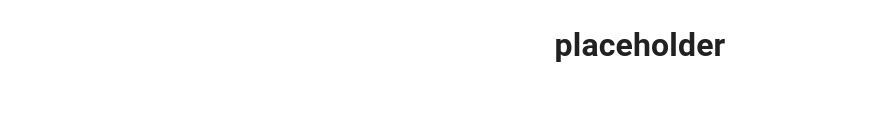
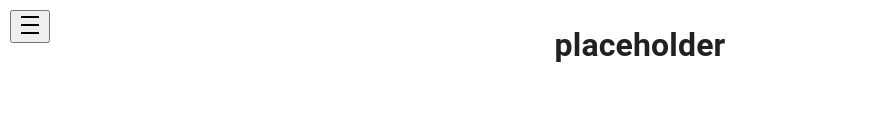
Before and after one commit to joao-t-matos/primenote, a React (Create React App) app: page / in a window 1280 px wide. Shown: the top 139 px of the page, without its empty margins (0-892 px from the left). Built offline with nearby package versions, Linux system fonts and the light colour scheme.

Commit message:
6 add navbar (#7)
* 6 add burger menu

* 6 add menu icon

```diff
--- a/src/App.css
+++ b/src/App.css
@@ -36,3 +36,23 @@
     transform: rotate(360deg);
   }
 }
+
+.menu {
+  position: absolute;
+  top: 0;
+  left: 0;
+  background-color: darkslategrey;
+  width: 30%;
+  height: 100vh;
+  display: flex;
+  flex-direction: column;
+  justify-content: space-around;
+  align-items: center;
+  z-index: 99;
+}
+
+.menu-button {
+  position: absolute;
+  top: 10px;
+  left:10px;
+}
--- a/src/App.tsx
+++ b/src/App.tsx
@@ -1,17 +1,47 @@
 import React, {FC, useState} from 'react';
 import './App.css';
+import DensityMediumIcon from '@mui/icons-material/DensityMedium';
 import Home from './pages/Home';
+import About from './pages/About';
+import Menu from './components/Menu';
 
-enum navigationScreens {
+export enum NavigationScreens {
   HOME = "HOME",
   ABOUT = "ABOUT"
 }
 
 const App: FC = () => {
-  const [navigation, setNavigation] = useState<String>();
+  const [navigation, setNavigation] = useState<string>(NavigationScreens.HOME);
+  const [isMenuOpen, setIsMenuOpen] = useState<boolean>(false);
+  const navigateHandler = (screenName: NavigationScreens) => {
+    setNavigation(screenName);
+  };
+  const toggleMenu = (value: boolean) => {
+    setIsMenuOpen(value);
+  };
+
   return (
     <div className="App">
-      <Home/>
+      <button className="menu-button"
+      onClick={() => {toggleMenu(true)}}><DensityMediumIcon/></button>
+      {
+         isMenuOpen && (
+          <Menu
+          toggleMenu={toggleMenu}
+          navigateHandler={navigateHandler}
+          />
+        )
+      }
+      {
+        navigation === NavigationScreens.HOME && (
+          <Home/>
+        )
+      }
+      {
+        navigation === NavigationScreens.ABOUT && (
+          <About/>
+        )
+      }
     </div>
   );
 }
--- /dev/null
+++ b/src/components/Menu.tsx
@@ -0,0 +1,21 @@
+import React, {FC} from "react";
+import { NavigationScreens } from "../App";
+
+interface MenuProps {
+  toggleMenu: (value: boolean) => void ;
+  navigateHandler: (screenName: NavigationScreens) => void;
+};
+
+const Menu: FC<MenuProps> = ({toggleMenu, navigateHandler}) => {
+
+  const placeholder = "placeholder"
+  return (
+      <div className="menu">
+        <button onClick={() => {toggleMenu(false)}}>X</button>
+      <button onClick={() => {navigateHandler(NavigationScreens.HOME)}}>Home</button>
+      <button onClick={() => {navigateHandler(NavigationScreens.ABOUT)}}>About</button>
+      </div>
+  )
+};
+
+export default Menu;
--- /dev/null
+++ b/src/pages/About.tsx
@@ -0,0 +1,14 @@
+import { Copyright } from "@mui/icons-material";
+import React, {FC} from "react";
+
+const About: FC = () => {
+
+  const placeholder = "placeholder"
+  return (
+    <>
+    <h1>{placeholder}</h1>
+    </>
+  )
+};
+
+export default About;
```
